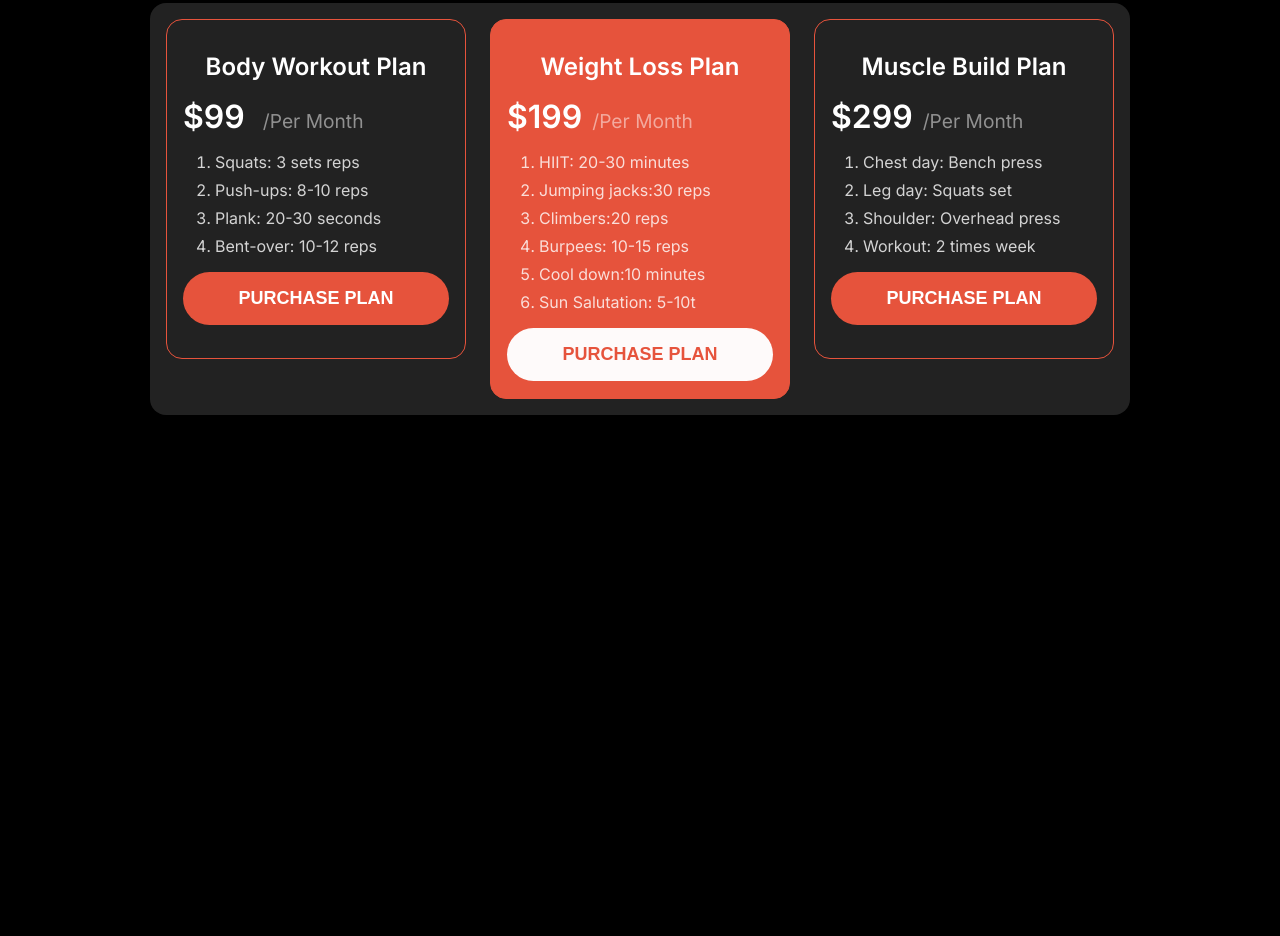
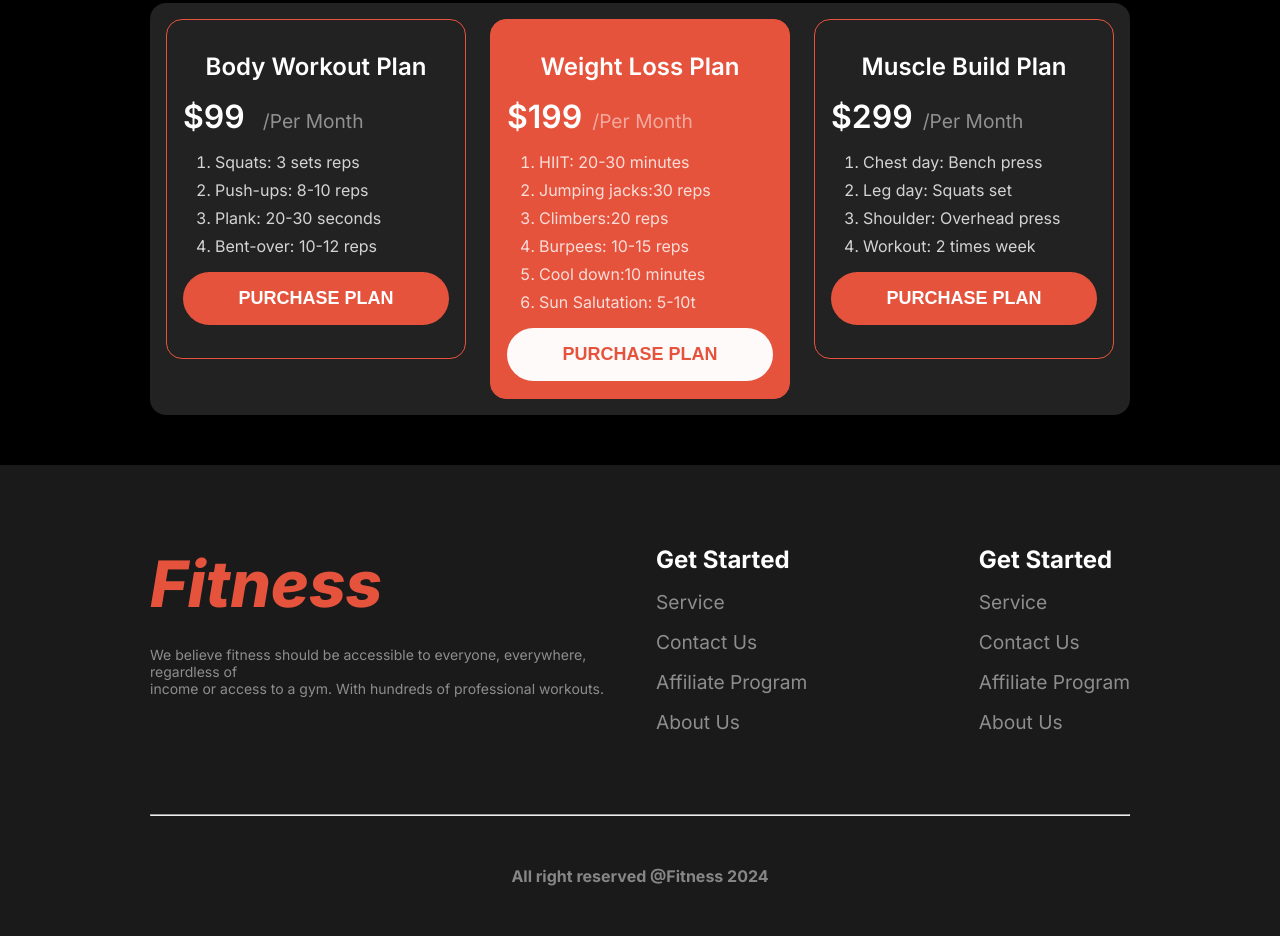
Before and after one commit to naim-rahman/Assignment-02, a plain HTML site: page index.html in a window 1280 px wide. Shown: the part 3301-4237 px from the top of the page. Before the commit the page ends 3716 px from the top, so only its background shows below. Drawn offline with Linux system fonts and the light colour scheme; files whose address does not match are found by name.

Commit message:
added the footer section

```diff
--- a/index.html
+++ b/index.html
@@ -281,7 +281,36 @@
     </main>
     <!-- footer section start -->
     <footer>
+        <div class="container">
+            <div class="footer-links">
+                <div>
+                    <h1 id="logo" class="logo">Fitness</h1>
+                    <p class="description-02">We believe fitness should be accessible to everyone, everywhere,
+                        regardless of <br> income or access to a gym. With hundreds of professional workouts.</p>
+                </div>
 
+                <div class="links">
+                    <div>
+                        <h3>Get Started</h3>
+                        <p>Service</p>
+                        <p>Contact Us</p>
+                        <p>Affiliate Program</p>
+                        <p>About Us</p>
+                    </div>
+                    <div>
+                        <h3>Get Started</h3>
+                        <p>Service</p>
+                        <p>Contact Us</p>
+                        <p>Affiliate Program</p>
+                        <p>About Us</p>
+                    </div>
+                </div>
+            </div>
+            <hr>
+            <div>
+                <h5 class="copy-right">All right reserved @Fitness 2024</h5>
+            </div>
+        </div>
     </footer>
 </body>
 
--- a/styles/style.css
+++ b/styles/style.css
@@ -553,3 +553,44 @@ select {
     background-color: #fffffff8;
     color: #E6533C;
 }
+
+/* footer section */
+
+footer {
+    background: rgba(255, 255, 255, 0.10);
+}
+
+#logo {
+    font-size: 4rem;
+}
+
+.footer-links {
+    display: grid;
+    grid-template-columns: repeat(2, 1fr);
+    gap: 2rem;
+    padding: 80px 0;
+}
+
+.links {
+    display: flex;
+    justify-content: space-between;
+    align-items: center;
+}
+
+.links>div h3 {
+    font-size: 1.5rem;
+    color: #FFF;
+}
+
+.links>div p {
+    font-size: 1.2rem;
+    color: #ffffff80;
+    margin-top: 1rem;
+}
+
+.copy-right {
+    font-size: 1rem;
+    color: #ffffff79;
+    text-align: center;
+    padding: 50px 0;
+}
```
